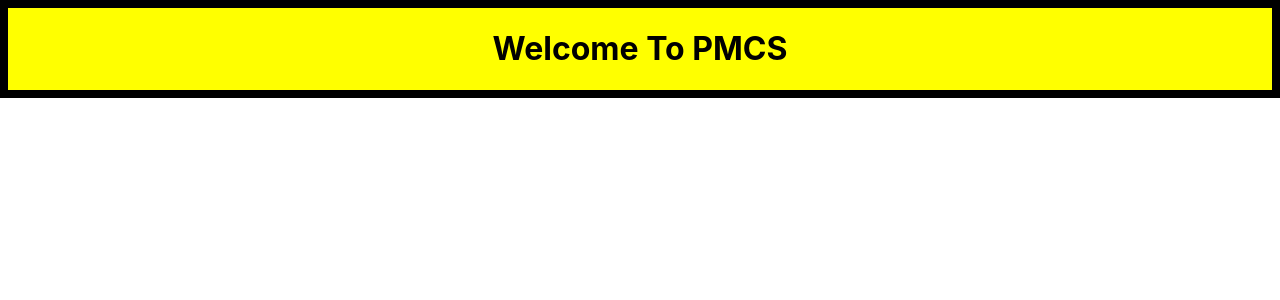
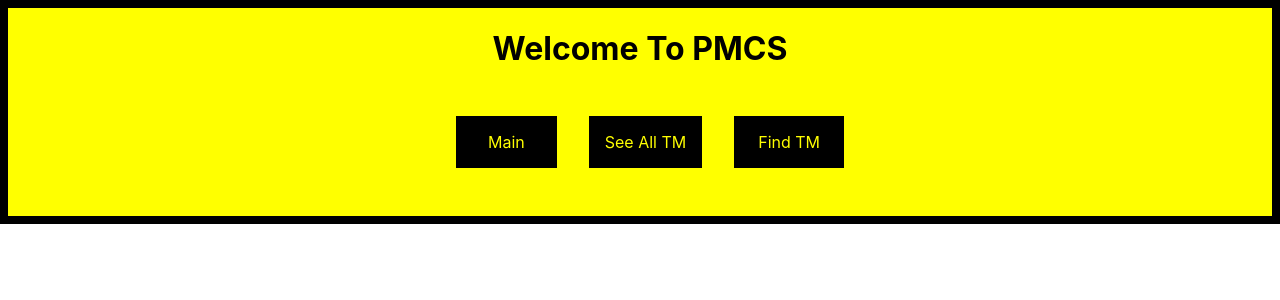
Before and after one commit to Kainthekiller/MVP_FrontEnd, a React (Create React App) app: page / in a window 1280 px wide. Shown: the top 300 px of the page. Built offline with nearby package versions, Linux system fonts and the light colour scheme.

Commit message:
Continue Front End Design Work

```diff
--- a/src/App.css
+++ b/src/App.css
@@ -6,3 +6,9 @@
   border-left: 8px solid black ;
   border-right: 8px solid black ;
 }
+
+.NavLinks
+{
+  margin: 4em;
+  padding-left: 20px;
+}
--- a/src/App.js
+++ b/src/App.js
@@ -1,11 +1,28 @@
 import logo from './logo.svg';
 import './App.css';
+import {Link} from "@mui/material";
 
 function App() {
   return (
       <>
     <div className="MainPageHead">
       <h1>Welcome To PMCS</h1>
+      <div className="NavLinks">
+
+      <Link sx={{m: 2, backgroundColor: "Black", color: "Yellow", padding: 2, paddingLeft: 4, paddingRight: 4}} href="#" underline="hover">
+        {'Main'}
+      </Link>
+
+
+      <Link sx={{m: 2, backgroundColor: "Black", color: "Yellow", padding: 2}} href="#" underline="hover">
+        {'See All TM'}
+      </Link>
+
+      <Link sx={{m: 2, backgroundColor: "Black", color: "Yellow", padding: 2, paddingLeft: 3, paddingRight: 3}} href="#" underline="hover">
+        {'Find TM'}
+      </Link>
+
+      </div>
     </div>
       </>
   );
```
